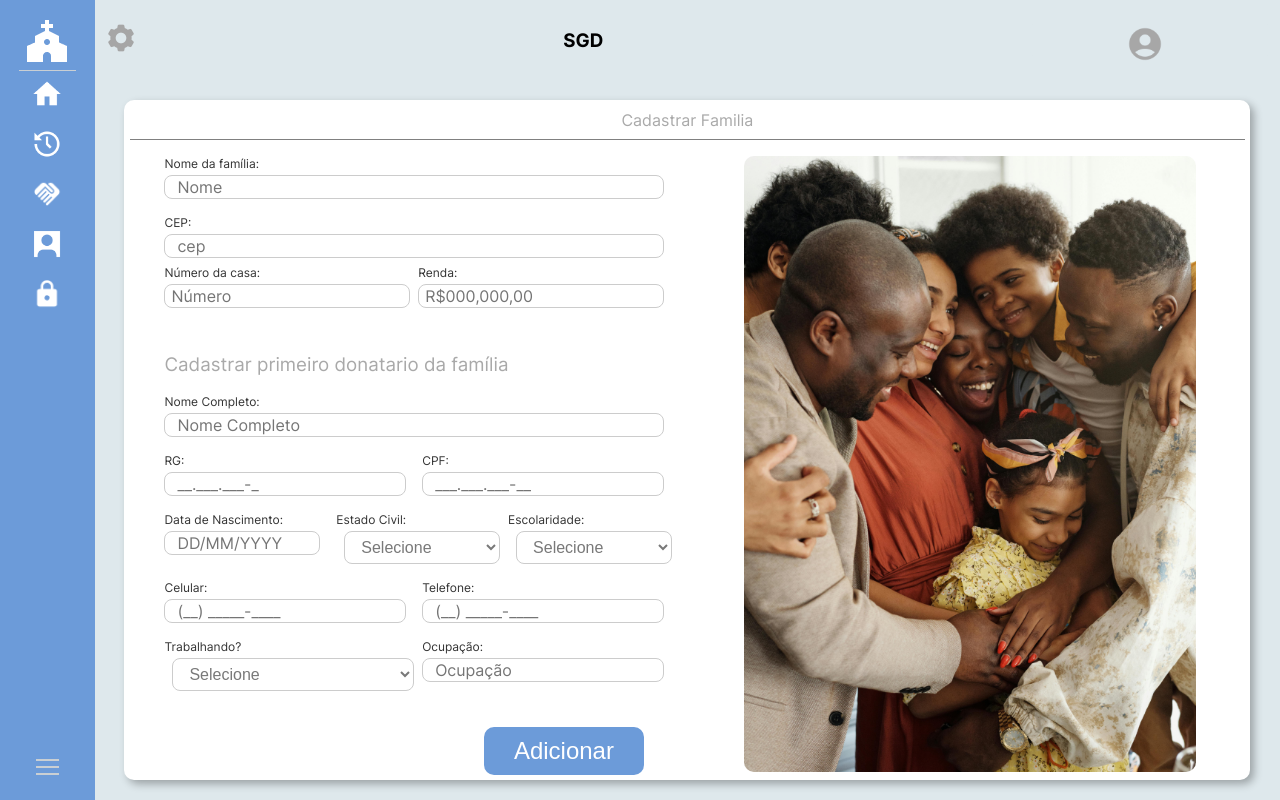
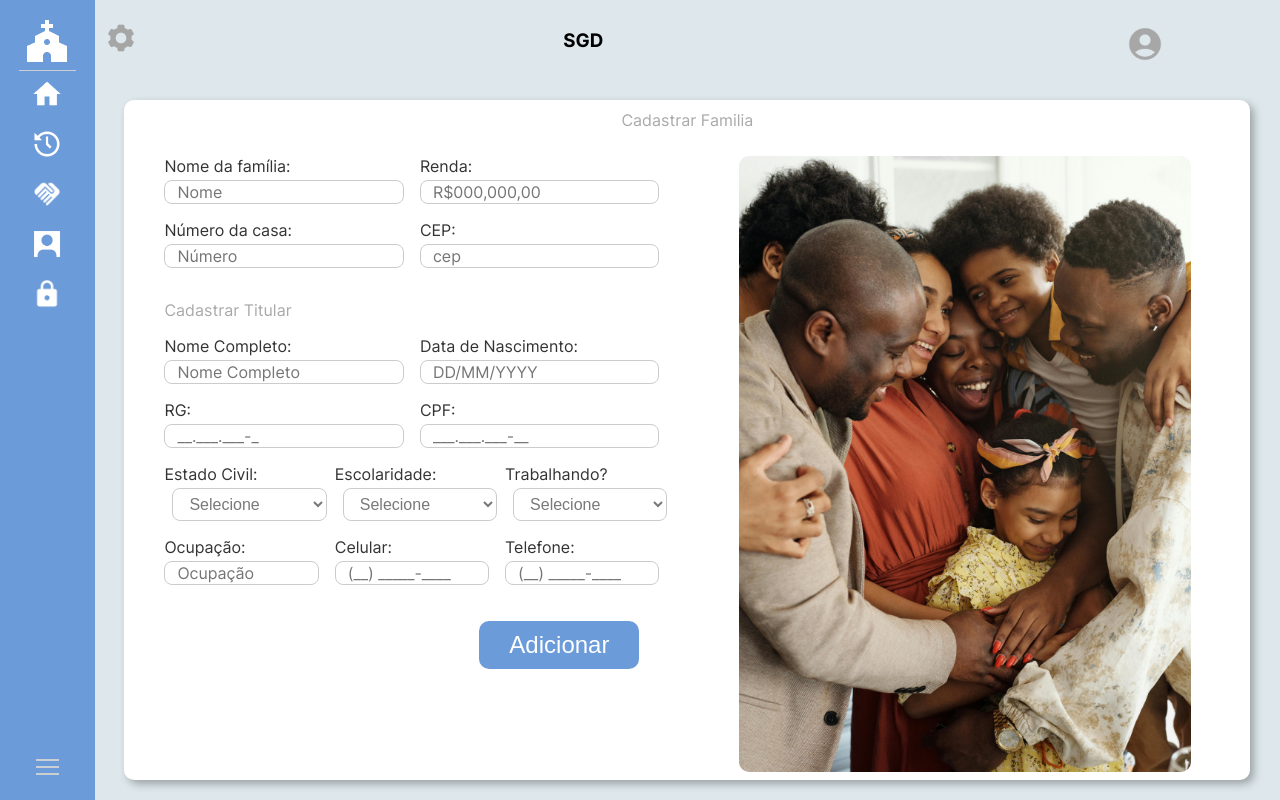
Before and after one commit to Conexao-Solidaria/consol-site-reactjs, a React (Create React App) app: page /cadastrar-familia in a window 1280 px wide. Built offline with nearby package versions, Linux system fonts and the light colour scheme; sample sign-in values are in the browser's storage.

Commit message:
feat/ Arrumando css

```diff
--- a/src/components/comboBox/ComboBox.module.css
+++ b/src/components/comboBox/ComboBox.module.css
@@ -8,7 +8,7 @@
 .label {
   display: block ruby;
   margin-bottom: 4px;
-  font-size: 12px;
+  font-size: 2vh;
   color: #333;
 }
 
--- a/src/components/inputs/AreaTextoPadrao.module.css
+++ b/src/components/inputs/AreaTextoPadrao.module.css
@@ -12,7 +12,7 @@
 .label {
   display: block ruby ;
   margin-bottom: 4px;
-  font-size: 12px;
+  font-size: 2vh;
   color: #333;
 }
 
--- a/src/components/inputs/InputPadrao.module.css
+++ b/src/components/inputs/InputPadrao.module.css
@@ -11,7 +11,7 @@
 .label {
   display: block ruby ;
   margin-bottom: 4px;
-  font-size: 12px;
+  font-size: 2vh;
   color: #333;
 }
 
--- a/src/components/inputs/InputPesquisa.module.css
+++ b/src/components/inputs/InputPesquisa.module.css
@@ -11,7 +11,7 @@
 .label {
   display: block;
   margin-bottom: 4px;
-  font-size: 12px;
+  font-size: 2vh;
   color: #333;
 }
 
--- a/src/pages/cadastrarFamilia/CadastrarFamilia.jsx
+++ b/src/pages/cadastrarFamilia/CadastrarFamilia.jsx
@@ -184,8 +184,26 @@ const CadastroFamilia = () => {
 											onChange={(value) => setNomeFamilia(value)}
 											id={"nomeFamilia"}
 										/>
+										<InputPadrao
+											className={style.nomeCompleto}
+											label="Renda:"
+											placeholder="R$000,000,00"
+											onlyLetters={false}
+											value={renda}
+											onChange={(value) => setRenda(value)}
+											id={"renda"}
+										/>
 									</div>
 									<div className={style.formLine}>
+										<InputPadrao
+											className={style.nomeCompleto}
+											label="Número da casa:"
+											placeholder="Número"
+											onlyLetters={false}
+											value={numeroCasa}
+											onChange={(value) => setNumeroCasa(value)}
+											id={"numeroCasa"}
+										/>
 										<InputPadrao
 											className={style.nomeCompleto}
 											label="CEP:"
@@ -196,33 +214,7 @@ const CadastroFamilia = () => {
 											id={"cep"}
 										/>
 									</div>
-
-                                    <div className={style.campo1Formulario}>
-                                        <div className={style.formLine}>
-                                            <InputPadrao
-                                                className={style.nomeCompleto}
-                                                label="Número da casa:"
-                                                placeholder="Número"
-                                                onlyLetters={false}
-                                                value={numeroCasa}
-                                                onChange={(value) => setNumeroCasa(value)}
-                                                id={"numeroCasa"}
-                                            />
-                                        </div>
-                                        <div className={style.formLine}>
-                                            <InputPadrao
-                                                className={style.nomeCompleto}
-                                                label="Renda:"
-                                                placeholder="R$000,000,00"
-                                                onlyLetters={false}
-                                                value={renda}
-                                                onChange={(value) => setRenda(value)}
-                                                id={"renda"}
-                                            />
-                                        </div>
-                                    </div>
-                                    <br />
-                                    <h3 className={style.tituloCadastro}>Cadastrar primeiro donatario da família</h3>
+									<h3 className={style.tituloCadastro}>Cadastrar Titular</h3>
 									<div className={style.formLine}>
 										<InputPadrao
 											className={style.nomeCompleto}
@@ -232,6 +224,15 @@ const CadastroFamilia = () => {
 											value={nome}
 											onChange={(value) => setNome(value)}
 											id={"nome"}
+										/>
+										<InputPadrao
+											className={style.dataNascimento}
+											label="Data de Nascimento:"
+											placeholder="DD/MM/YYYY"
+											mask="99/99/9999"
+											value={dataNasc}
+											onChange={(value) => setDataNasc(value)}
+											id={"dataNascimento"}
 										/>
 									</div>
 									<div className={style.formLine}>
@@ -255,15 +256,6 @@ const CadastroFamilia = () => {
 										/>
 									</div>
 									<div className={style.formLine}>
-                                        <InputPadrao
-                                            className={style.dataNascimento}
-                                            label="Data de Nascimento:"
-                                            placeholder="DD/MM/YYYY"
-                                            mask="99/99/9999"
-                                            value={dataNasc}
-                                            onChange={(value) => setDataNasc(value)}
-                                            id={"dataNascimento"}
-                                        />
 										<ComboBox
 											className={style.estadoCivil}
 											label="Estado Civil:"
@@ -282,8 +274,24 @@ const CadastroFamilia = () => {
 											onChange={(e) => setEscolaridade(e.target.value)}
 											id={"escolaridade"}
 										/>
+										<ComboBox
+											className={style.trabalhando}
+											label="Trabalhando?"
+											options={optTrabalhando}
+											value={trabalhando}
+											onChange={(e) => isTrabalhando(e.target.value)}
+											id={"trabalhando"}
+										/>
 									</div>
 									<div className={style.formLine}>
+									<InputPadrao
+											className={style.ocupacao}
+											label="Ocupação:"
+											placeholder="Ocupação"
+											value={ocupacao}
+											onChange={(value) => setOcupacao(value)}
+											id={"ocupacao"}
+										/>
 										<InputPadrao
 											className={style.celular}
 											label="Celular:"
@@ -301,24 +309,6 @@ const CadastroFamilia = () => {
 											value={telefone}
 											onChange={(value) => setTelefone(value)}
 											id={"telefone"}
-                                        />
-                                    </div>
-                                    <div className={style.formLine}>
-                                        <ComboBox
-                                            className={style.trabalhando}
-                                            label="Trabalhando?"
-                                            options={optTrabalhando}
-                                            value={trabalhando}
-                                            onChange={(e) => isTrabalhando(e.target.value)}
-                                            id={"trabalhando"}
-                                        />
-                                        <InputPadrao
-                                            className={style.ocupacao}
-                                            label="Ocupação:"
-                                            placeholder="Ocupação"
-                                            value={ocupacao}
-                                            onChange={(value) => setOcupacao(value)}
-                                            id={"ocupacao"}
 										/>
 									</div>
 									<div className={style.ContainerBotao}>
--- a/src/pages/cadastrarFamilia/CadastrarFamilia.module.css
+++ b/src/pages/cadastrarFamilia/CadastrarFamilia.module.css
@@ -61,10 +61,9 @@ body {
 	display: flex;
 	align-items: center;
 	justify-content: center;
-  font-size: 1vh;
+	font-size: 0.3vh;
 	text-wrap: nowrap;
 	padding: 8px 0px 8px 10px;
-  border-bottom: 1px solid gray;
 }
 
 .containerTitulo {
@@ -129,10 +128,11 @@ body {
 }
 
 
-.tituloCadastro{
+.tituloCadastro {
 	color: var(--global-light-grey-houver);
 	font-family: Inter;
 	font-weight: 400;
+	font-size: 2vh;
 }
 
 .campo1Formulario {
@@ -157,6 +157,7 @@ body {
 input {
 	height: 3vh;
 }
+
 
 .formLine {
 	display: flex;
```
Lines whose indentation alone changed are shown as unchanged.
